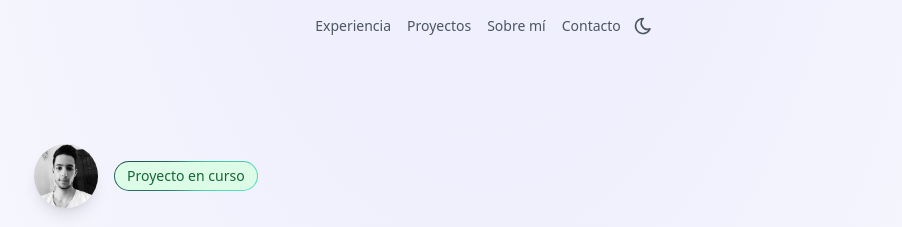
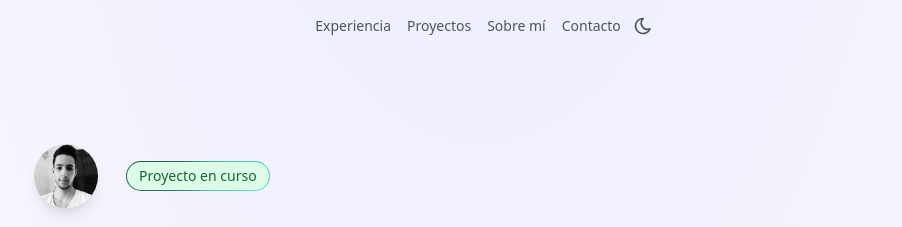
Before and after one commit to juanjosenavarro13/frontend-juanjosenavarroes, a React (Vite) app: page / in a window 1280 px wide. Shown: the top 227 px of the page, without its empty margins (158-1060 px from the left). Built offline with nearby package versions, Linux system fonts and the light colour scheme.

Commit message:
style: :art: seo

```diff
--- a/src/features/portfolio/components/experience/link-in-line.tsx
+++ b/src/features/portfolio/components/experience/link-in-line.tsx
@@ -8,7 +8,7 @@ export function LinkInLine({
   return (
     <a
       href={href}
-      className="inline-flex items-center text-lg font-medium text-blue-500 dark:text-blue-200 dark:hover:text-blue-300 hover:text-blue-700"
+      className="h-12 inline-flex items-center text-lg font-medium text-blue-500 dark:text-blue-200 dark:hover:text-blue-300 hover:text-blue-700"
     >
       {children}
     </a>
--- a/src/features/portfolio/components/hero/components/badge.tsx
+++ b/src/features/portfolio/components/hero/components/badge.tsx
@@ -2,7 +2,7 @@ export function Badge({
   children,
 }: Readonly<{ children?: JSX.Element | string }>) {
   return (
-    <div className="flex items-center ">
+    <div className="flex items-center m-3">
       <span className="relative inline-flex overflow-hidden rounded-full p-[1px]">
         <span className="absolute inset-[-1000%] animate-[spin_2s_linear_infinite] bg-[conic-gradient(from_90deg_at_50%_50%,#51E4B8_0%,#21554E_50%,#51E4B8_100%)]"></span>
         <div className="inline-flex items-center justify-center w-full px-3 py-1 text-sm text-green-800 bg-green-100 rounded-full cursor-pointer dark:bg-gray-800 dark:text-white/80 backdrop-blur-3xl whitespace-nowrap">
```
